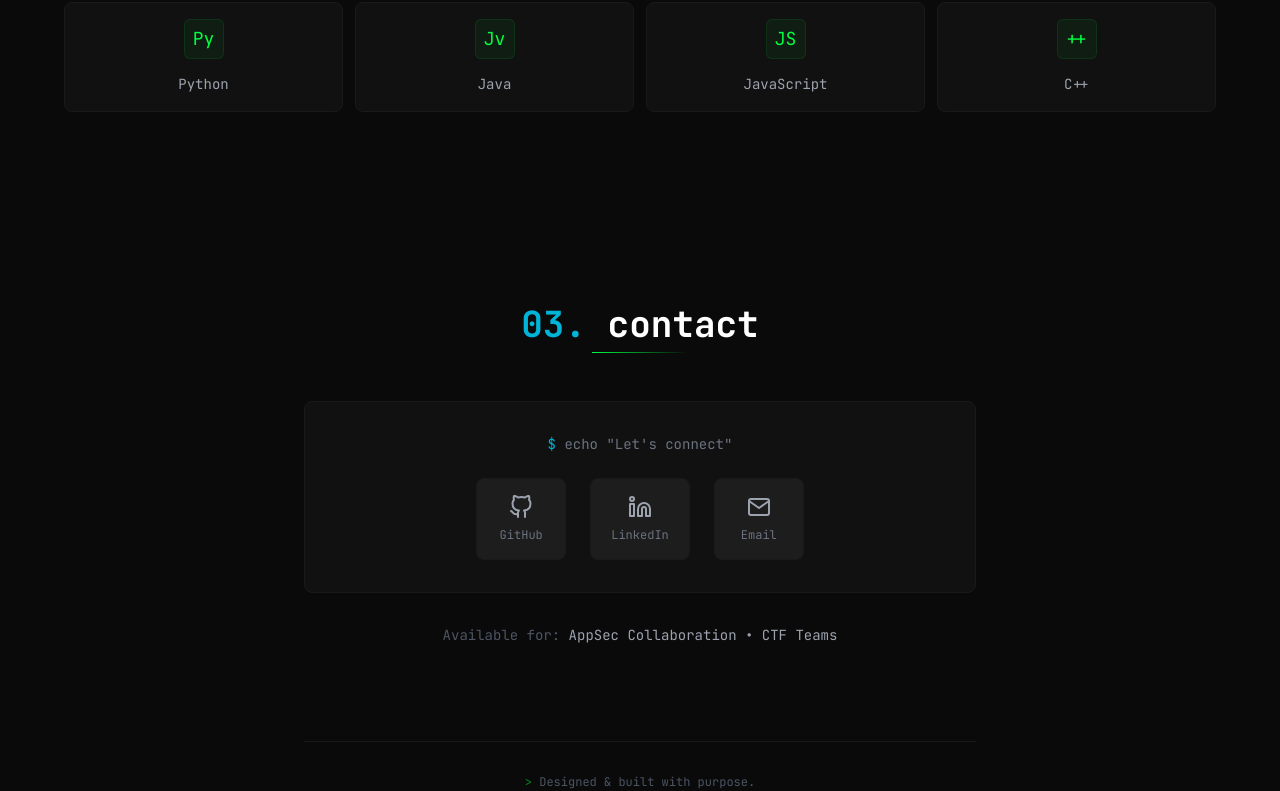
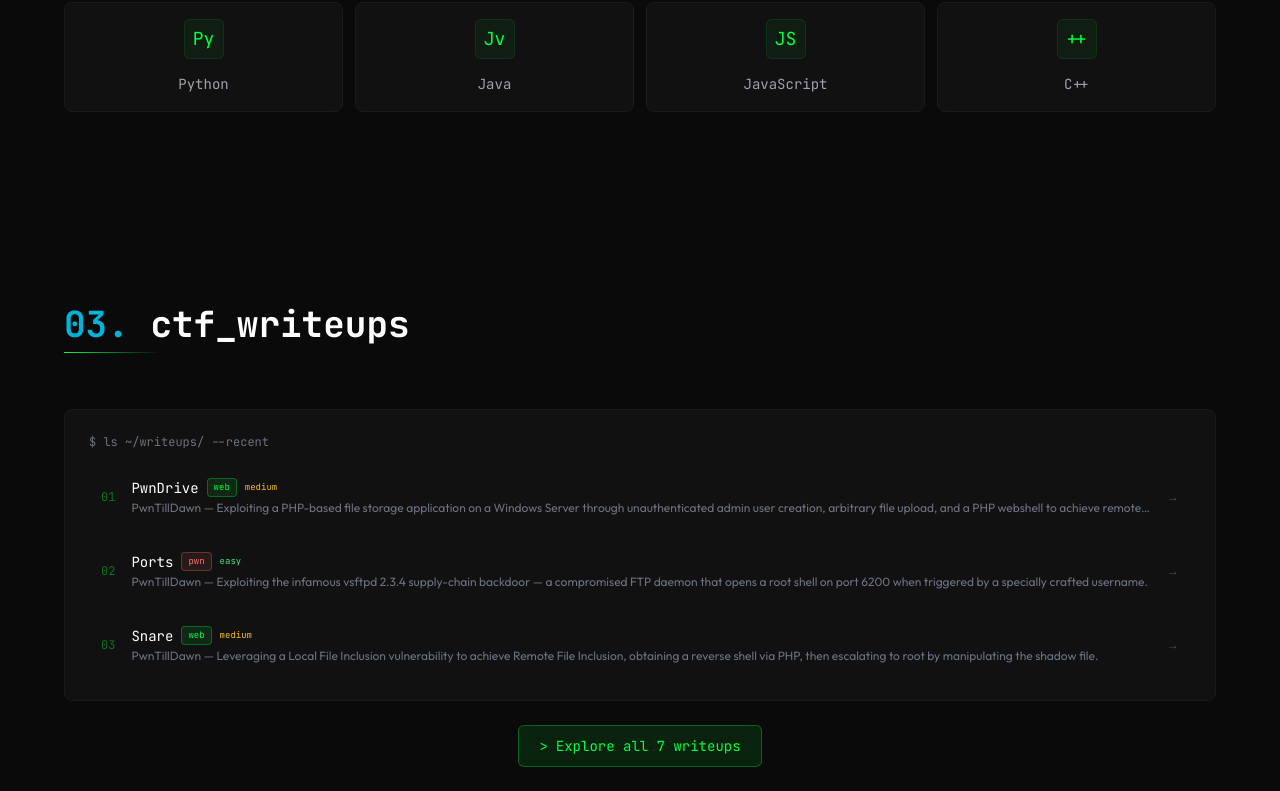
Before and after one commit to cyber-sparky/portfolio, a Next.js app: page / in a window 1280 px wide. Shown: the part 2000-2791 px from the top of the page. Built offline with nearby package versions, Linux system fonts and the light colour scheme.

Commit message:
few change

```diff
--- a/app/components/Contact.tsx
+++ b/app/components/Contact.tsx
@@ -25,7 +25,7 @@ export default function Contact() {
           className="mb-8 sm:mb-12"
         >
           <h2 className="text-2xl sm:text-3xl md:text-4xl font-bold font-mono text-primary mb-2">
-            <span className="text-muted-cyan">03.</span> contact
+            <span className="text-muted-cyan">04.</span> contact
           </h2>
           <div className="h-px w-24 bg-gradient-to-r from-neon-green to-transparent mx-auto" />
         </motion.div>
--- a/app/components/Navbar.tsx
+++ b/app/components/Navbar.tsx
@@ -86,6 +86,13 @@ export default function Navbar() {
               Writeups
             </Link>
 
+            <Link
+              href="/resume"
+              className="px-3 py-2 text-sm font-mono rounded-md transition-all duration-200 text-muted hover:text-neon-green hover:bg-overlay/5"
+            >
+              Resume
+            </Link>
+
             <div className="ml-2">
               <ThemeToggle />
             </div>
@@ -162,6 +169,20 @@ export default function Navbar() {
                   Writeups
                 </Link>
               </motion.div>
+              <motion.div
+                initial={{ opacity: 0, x: -20 }}
+                animate={{ opacity: 1, x: 0 }}
+                transition={{ delay: (navLinks.length + 1) * 0.05 }}
+              >
+                <Link
+                  href="/resume"
+                  onClick={() => setIsOpen(false)}
+                  className="block w-full text-left px-4 py-3 text-sm font-mono rounded-md transition-all text-muted hover:text-neon-green hover:bg-overlay/5"
+                >
+                  <span className="text-muted-cyan mr-2">$</span>
+                  Resume
+                </Link>
+              </motion.div>
             </div>
           </motion.div>
         )}
--- /dev/null
+++ b/app/components/WriteupsCTA.tsx
@@ -0,0 +1,106 @@
+'use client';
+
+import { motion } from 'framer-motion';
+import Link from 'next/link';
+import { writeups, categoryColors, difficultyColors } from '@/app/data/writeups';
+
+export default function WriteupsCTA() {
+  const recent = writeups.slice(0, 3);
+
+  return (
+    <section className="py-16 sm:py-24 px-3 sm:px-4 relative z-10">
+      <div className="max-w-6xl mx-auto">
+        <motion.div
+          initial={{ opacity: 0, y: 20 }}
+          whileInView={{ opacity: 1, y: 0 }}
+          viewport={{ once: true }}
+          transition={{ duration: 0.6 }}
+          className="mb-10 sm:mb-14"
+        >
+          <h2 className="text-2xl sm:text-3xl md:text-4xl font-bold font-mono text-primary mb-2">
+            <span className="text-muted-cyan">03.</span> ctf_writeups
+          </h2>
+          <div className="h-px w-24 bg-gradient-to-r from-neon-green to-transparent" />
+        </motion.div>
+
+        <motion.div
+          initial={{ opacity: 0, y: 15 }}
+          whileInView={{ opacity: 1, y: 0 }}
+          viewport={{ once: true }}
+          transition={{ duration: 0.5, delay: 0.15 }}
+          className="bg-card-bg border border-card-border rounded-lg p-4 sm:p-6 mb-6"
+        >
+          <div className="text-xs font-mono text-dimmed mb-4">
+            $ ls ~/writeups/ --recent
+          </div>
+
+          <div className="space-y-3">
+            {recent.map((w, i) => (
+              <motion.div
+                key={w.slug}
+                initial={{ opacity: 0, x: -10 }}
+                whileInView={{ opacity: 1, x: 0 }}
+                viewport={{ once: true }}
+                transition={{ duration: 0.3, delay: 0.25 + i * 0.08 }}
+              >
+                <Link
+                  href={`/writeups/${w.slug}`}
+                  className="group flex items-center gap-3 sm:gap-4 p-3 rounded-md hover:bg-overlay/5 transition-all duration-200"
+                >
+                  <span className="text-neon-green/40 font-mono text-xs shrink-0">
+                    {String(i + 1).padStart(2, '0')}
+                  </span>
+
+                  <div className="min-w-0 flex-1">
+                    <div className="flex flex-wrap items-center gap-2 mb-0.5">
+                      <span className="font-mono text-sm text-primary group-hover:text-neon-green transition-colors truncate">
+                        {w.title}
+                      </span>
+                      <span
+                        className={`px-1.5 py-0.5 text-[9px] font-mono rounded border shrink-0 ${
+                          categoryColors[w.category]
+                        }`}
+                      >
+                        {w.category}
+                      </span>
+                      <span
+                        className={`text-[9px] font-mono shrink-0 ${
+                          difficultyColors[w.difficulty]
+                        }`}
+                      >
+                        {w.difficulty}
+                      </span>
+                    </div>
+                    <p className="text-xs text-dimmed font-sans truncate">
+                      {w.ctfName} — {w.description}
+                    </p>
+                  </div>
+
+                  <span className="text-faint group-hover:text-neon-green text-xs font-mono shrink-0 hidden sm:block transition-colors">
+                    →
+                  </span>
+                </Link>
+              </motion.div>
+            ))}
+          </div>
+        </motion.div>
+
+        <motion.div
+          initial={{ opacity: 0, y: 10 }}
+          whileInView={{ opacity: 1, y: 0 }}
+          viewport={{ once: true }}
+          transition={{ duration: 0.4, delay: 0.5 }}
+          className="text-center"
+        >
+          <Link
+            href="/writeups"
+            className="inline-flex items-center gap-2 px-5 py-2.5 bg-neon-green/10 border border-neon-green/30 text-neon-green font-mono text-sm rounded-md hover:bg-neon-green/20 hover:border-neon-green/50 transition-all duration-300"
+          >
+            <span>{'>'}</span>
+            Explore all {writeups.length} writeups
+          </Link>
+        </motion.div>
+      </div>
+    </section>
+  );
+}
--- a/app/page.tsx
+++ b/app/page.tsx
@@ -6,6 +6,7 @@ import Skills from '@/app/components/Skills';
 // import Projects from '@/app/components/Projects';    // TODO: Uncomment when ready
 // import HallOfFame from '@/app/components/HallOfFame'; // TODO: Uncomment when ready
 // import Blog from '@/app/components/Blog';             // TODO: Uncomment when ready
+import WriteupsCTA from '@/app/components/WriteupsCTA';
 import Contact from '@/app/components/Contact';
 
 const MatrixRain = dynamic(() => import('@/app/components/MatrixRain'), {
@@ -24,6 +25,7 @@ export default function Home() {
         {/* <Projects /> */}
         {/* <HallOfFame /> */}
         {/* <Blog /> */}
+        <WriteupsCTA />
         <Contact />
       </main>
     </>
--- a/app/writeups/[slug]/page.tsx
+++ b/app/writeups/[slug]/page.tsx
@@ -114,7 +114,7 @@ function ContentRenderer({ blocks }: { blocks: ContentBlock[] }) {
                     width={900}
                     height={500}
                     className="w-full h-auto"
-                    unoptimized
+                    quality={85}
                   />
                 </div>
                 {block.alt && (
--- a/next.config.js
+++ b/next.config.js
@@ -1,8 +1,50 @@
 /** @type {import('next').NextConfig} */
+const securityHeaders = [
+  { key: 'X-DNS-Prefetch-Control', value: 'on' },
+  { key: 'X-Content-Type-Options', value: 'nosniff' },
+  { key: 'X-Frame-Options', value: 'SAMEORIGIN' },
+  { key: 'X-XSS-Protection', value: '1; mode=block' },
+  { key: 'Referrer-Policy', value: 'strict-origin-when-cross-origin' },
+  {
+    key: 'Permissions-Policy',
+    value: 'camera=(), microphone=(), geolocation=()',
+  },
+  {
+    key: 'Strict-Transport-Security',
+    value: 'max-age=63072000; includeSubDomains; preload',
+  },
+];
+
 const nextConfig = {
-  output: 'export',
+  reactStrictMode: true,
+  poweredByHeader: false,
+  compress: true,
+
   images: {
-    unoptimized: true,
+    formats: ['image/avif', 'image/webp'],
+    deviceSizes: [640, 750, 828, 1080, 1200, 1920],
+    imageSizes: [16, 32, 48, 64, 96, 128, 256, 384],
+  },
+
+  async headers() {
+    return [
+      {
+        source: '/(.*)',
+        headers: securityHeaders,
+      },
+      {
+        source: '/writeups/:path*',
+        headers: [
+          { key: 'Cache-Control', value: 'public, max-age=86400, stale-while-revalidate=604800' },
+        ],
+      },
+      {
+        source: '/_next/static/(.*)',
+        headers: [
+          { key: 'Cache-Control', value: 'public, max-age=31536000, immutable' },
+        ],
+      },
+    ];
   },
 };
 
```
